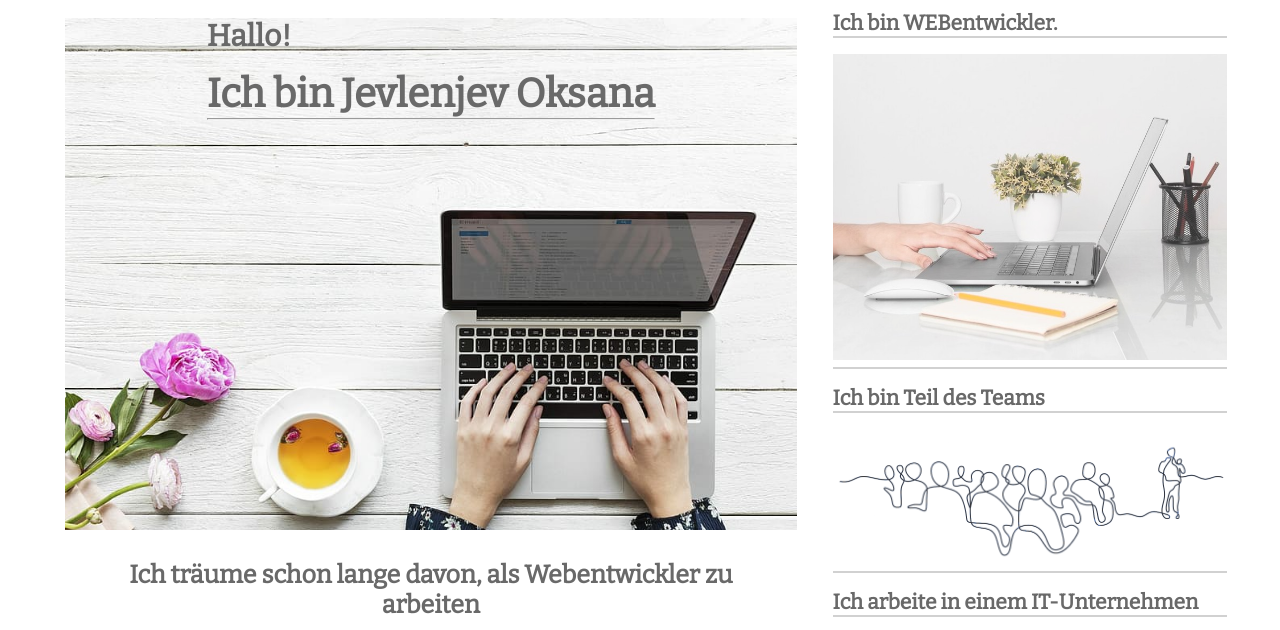
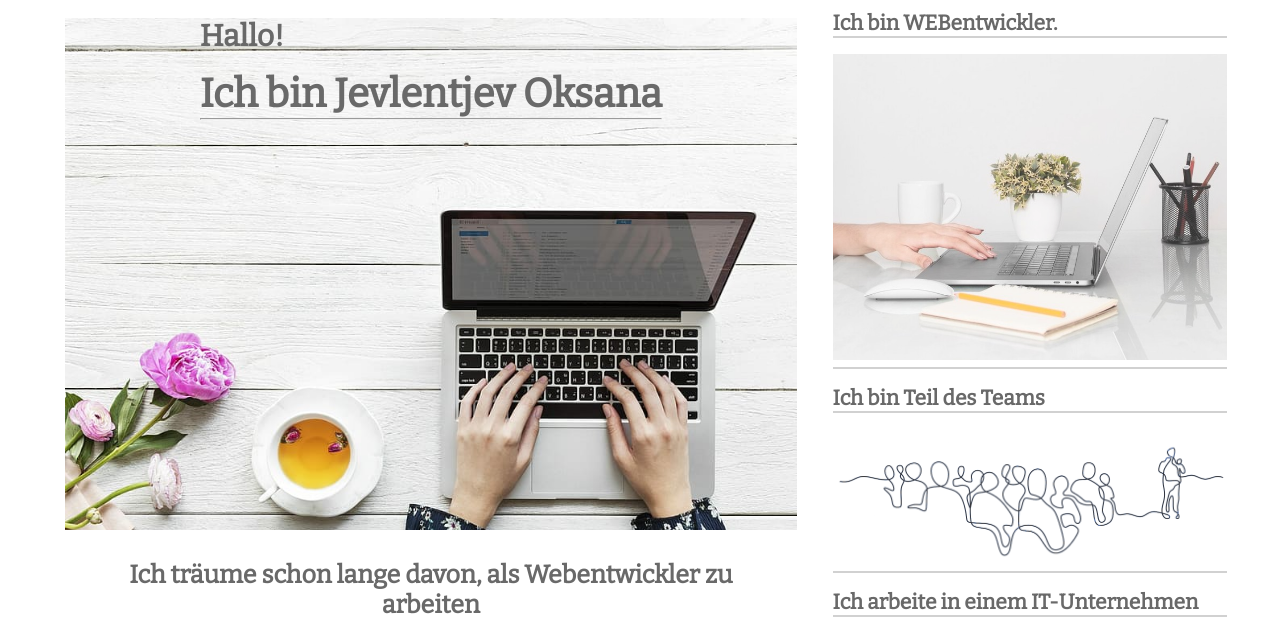
Before and after one commit to OksanchikSS/Jevlentjev, a plain HTML site: page ich.html in a window 1280 px wide. Shown: the part 153-783 px from the top of the page. Drawn offline with nearby package versions, Linux system fonts and the light colour scheme.

Commit message:
Update ich.html

```diff
--- a/ich.html
+++ b/ich.html
@@ -27,7 +27,7 @@
                     <div class="Oksana">
                     <span>
                         <h2>Hallo!</h2><br>
-                        <h4>Ich bin Jevlenjev Oksana</h4><hr/>
+                        <h4>Ich bin Jevlentjev Oksana</h4><hr/>
                     </span>
                     </div>
 
```
